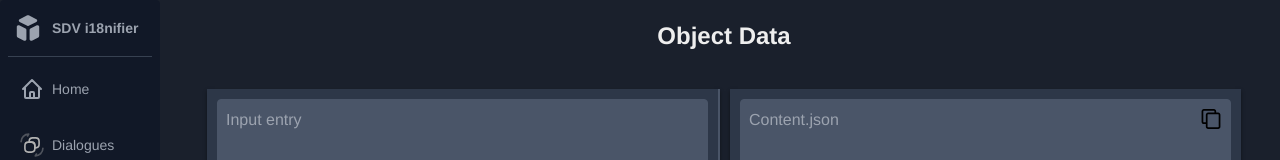
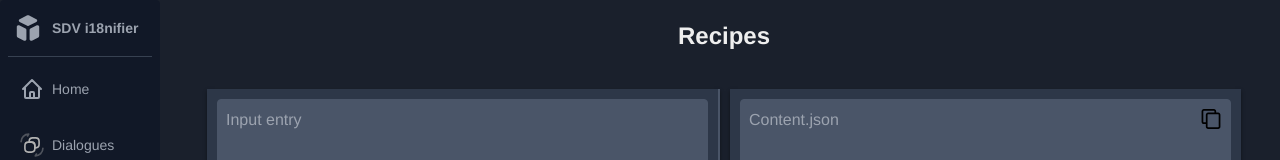
Before and after one commit to Nom0ri/sdv-i18nifier-app, a Vue app: page /sdv-i18nifier-app/recipes in a window 1280 px wide. Shown: the top 160 px of the page. Built offline with nearby package versions, Linux system fonts and the light colour scheme.

Commit message:
fix: wrong header

```diff
--- a/src/views/RecipePage.vue
+++ b/src/views/RecipePage.vue
@@ -1,6 +1,6 @@
 <template>
     <PageLayout
-        title="Object Data"
+        title="Recipes"
         showCustomToken
         :inputText="inputText"
         :contentText="contentText"
```
